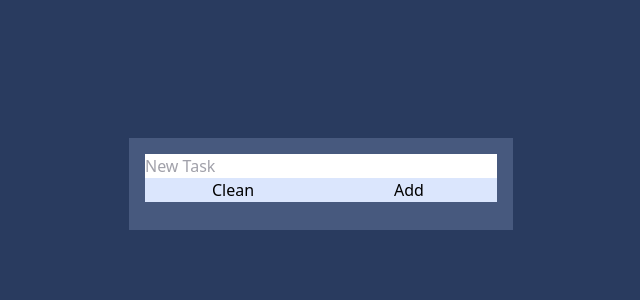
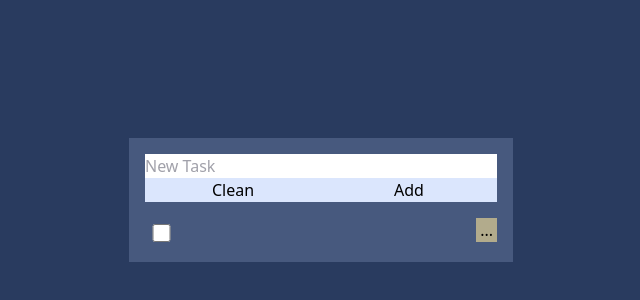
Before and after one commit to Momolu01/To-do-list, a React (Create React App) app: page / in a window 1280 px wide. Shown: the part 86-386 px from the top of the page, without its empty margins (319-959 px from the left). Built offline with nearby package versions, Linux system fonts and the light colour scheme.

Commit message:
Subiendo.

```diff
--- a/src/App.js
+++ b/src/App.js
@@ -17,7 +17,7 @@ const list = [
 
 function App() {
 
-  const [taskList, setTaskList] = useState([]);
+  const [taskList, setTaskList] = useState([list]);
   const [taskTitle, setTaskTitle] = useState("");
 
   // Functions
```
